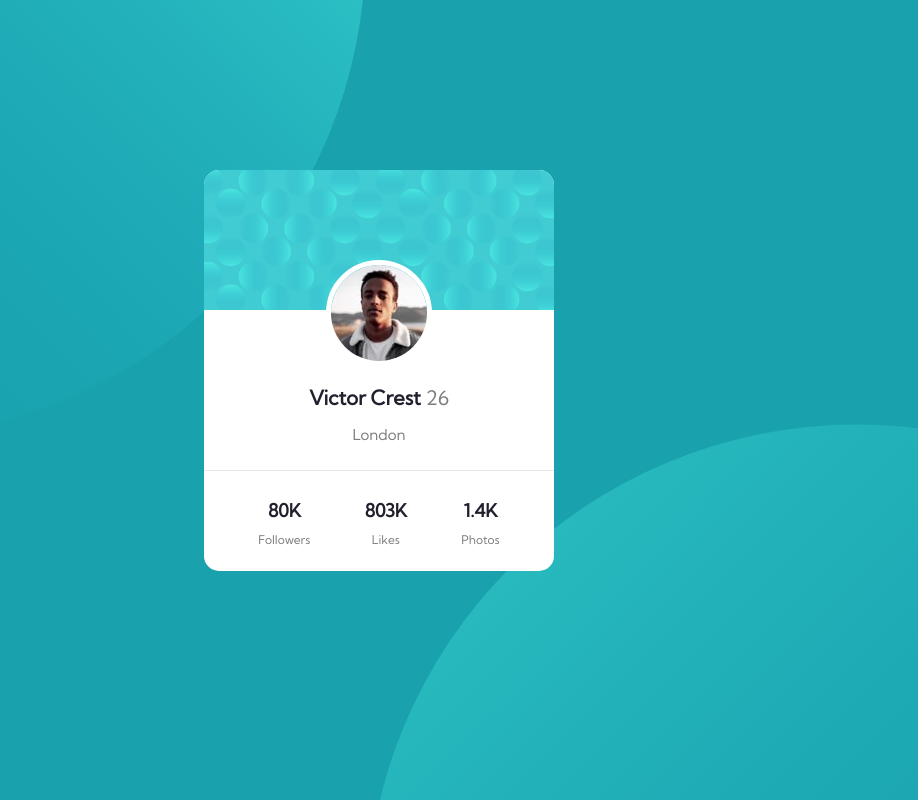
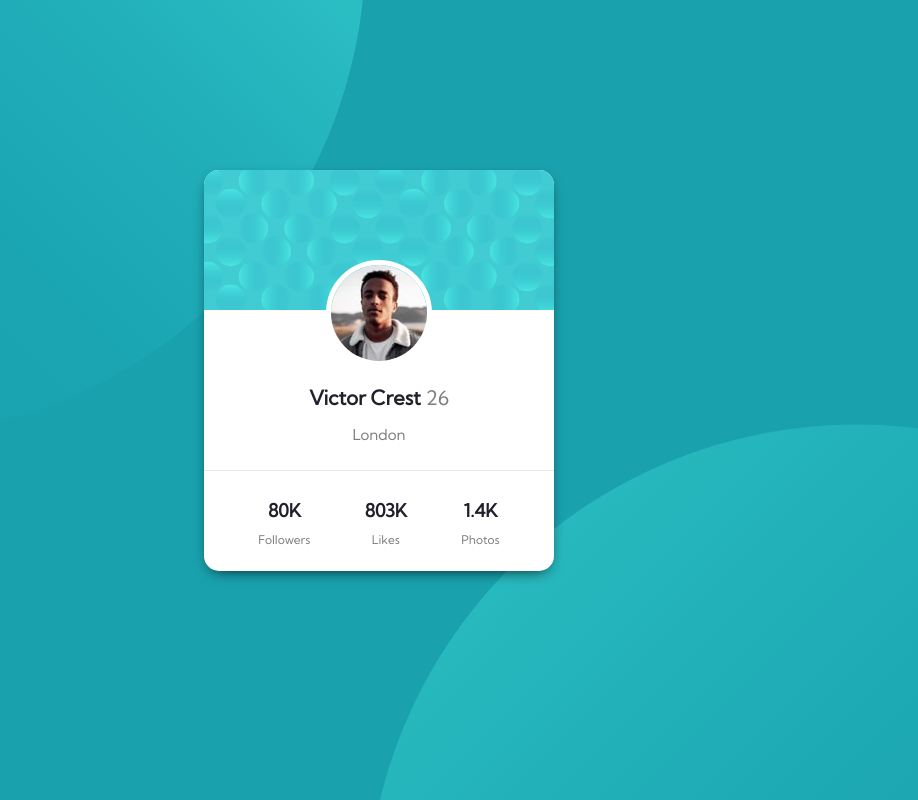
Before and after one commit to florianstancioiu/profile-card-component-main, a plain HTML site: page index.html in a window 1280 px wide. Shown: the whole page, without its empty margins (261-1179 px from the left). Drawn offline with Linux system fonts and the light colour scheme.

Commit message:
Add box shadow on the card

```diff
--- a/css/styles.css
+++ b/css/styles.css
@@ -13,6 +13,7 @@ body {
     width: calc(100% - 48px);
     border-radius: 15px;
     margin: 145px auto;
+    box-shadow: 0px 5px 16px -7px #000;
 }
 
 .card-hero-img {
```
